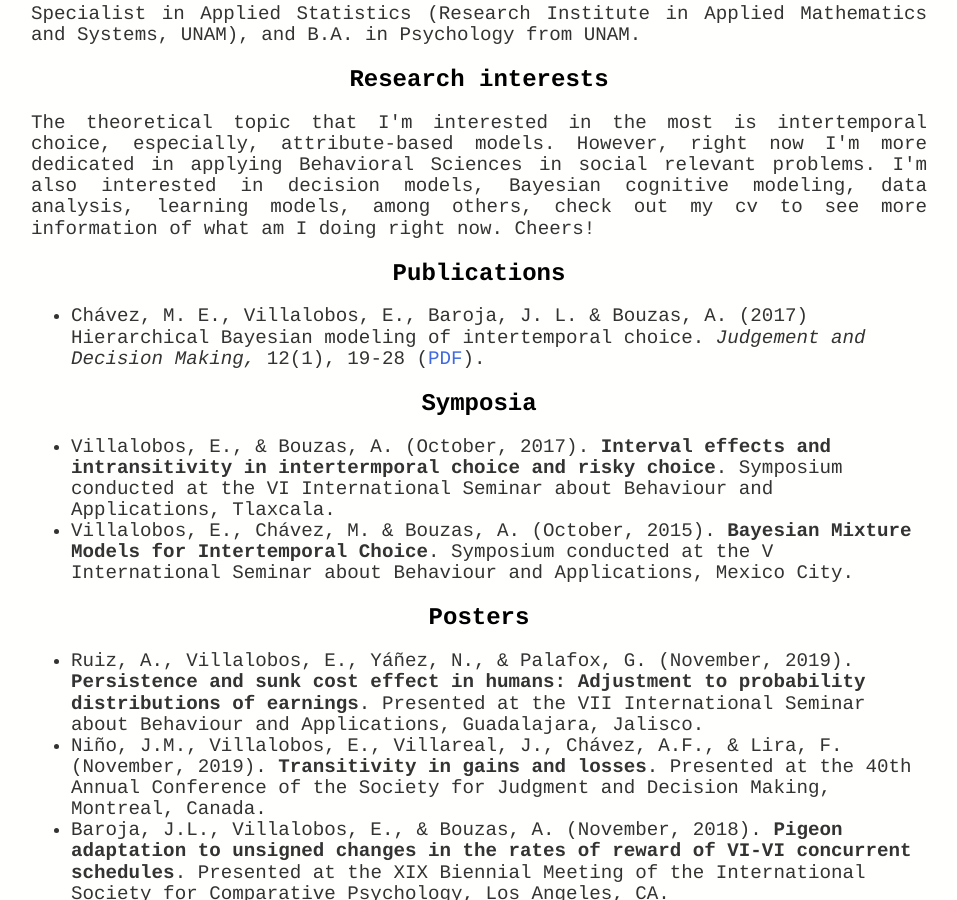
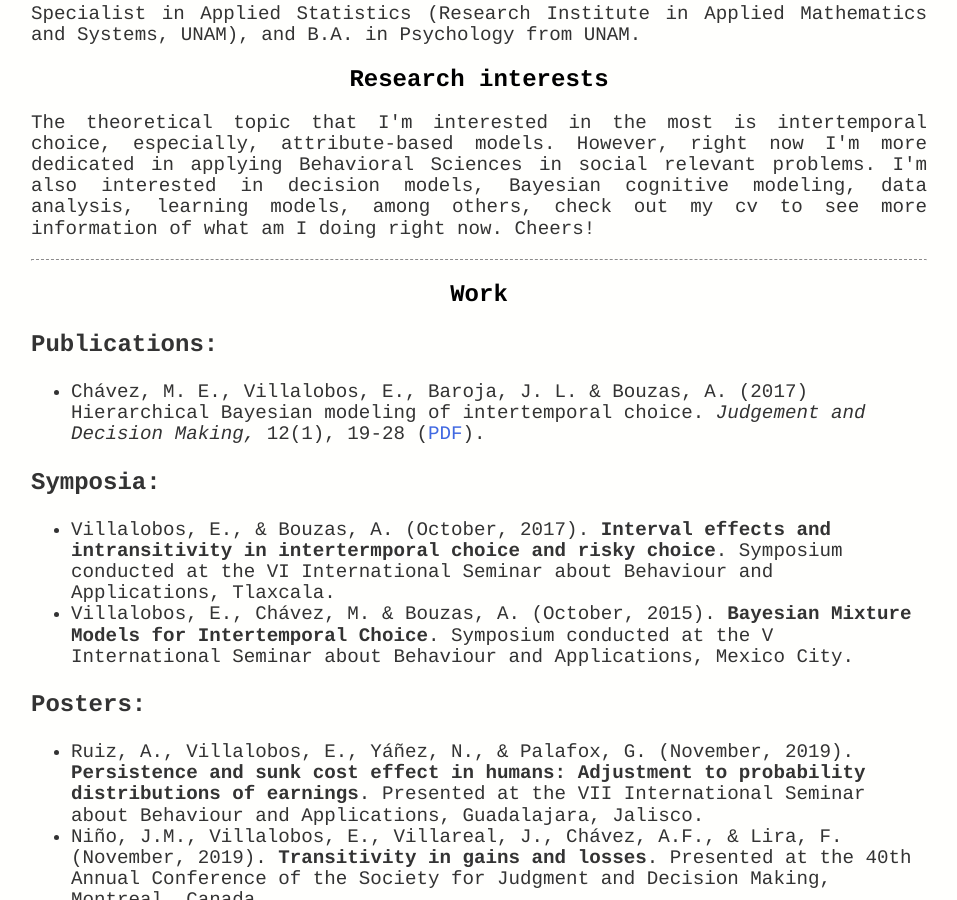
Before and after one commit to BouzasLab25/bouzaslab25.github.io, a Jekyll site: the page built from people/elena.html, in a window 1280 px wide and 900 px high, scrolled down 938 px. Shown: the whole window, without its empty margins (161-1118 px from the left). Built offline with Jekyll 4.4.1, drawn with Linux system fonts in a browser that asks for light colours.

Commit message:
Update elena.html

```diff
--- a/people/elena.html
+++ b/people/elena.html
@@ -27,18 +27,21 @@
  <h2>Research interests</h2>
  <p class='text'>The theoretical topic that I'm interested in the most is intertemporal choice, especially, attribute-based models. However, right now I'm more dedicated in applying Behavioral Sciences in social relevant problems. I'm also interested in decision models, Bayesian cognitive modeling, data analysis, learning models, among others, check out my cv to see more information of what am I doing right now. Cheers! </p>
 
- <h2>Publications</h2>
- <ul>
+<hr class='style9'>
+<h2>Work</h2>
+
+<p style="text-align:justify"><b>Publications:</b></p>
+  <ul>
    <li class='ho' >Chávez, M. E., Villalobos, E., Baroja, J. L. & Bouzas, A. (2017) Hierarchical Bayesian modeling of intertemporal choice.<i> Judgement and Decision Making,</i> 12(1), 19-28 (<a class='link' href="http://journal.sjdm.org/16/16906/jdm16906.pdf">PDF</a>). </li>
  </ul>
 
- <h2>Symposia</h2>
+<p style="text-align:justify"><b>Symposia:</b></p>
  <ul>
   	<li class='ho' >Villalobos, E., & Bouzas, A.  (October, 2017). <b>Interval effects and intransitivity in intertermporal choice and risky choice</b>. Symposium conducted at the VI International Seminar about Behaviour and Applications, Tlaxcala.</li>
 	<li class='ho' >Villalobos, E., Chávez, M. & Bouzas, A.  (October, 2015). <b>Bayesian Mixture Models for Intertemporal Choice</b>. Symposium conducted at the V International Seminar about Behaviour and Applications, Mexico City.</li>
  </ul>
 
- <h2>Posters</h2>
+<p style="text-align:justify"><b>Posters:</b></p>
  <ul>
    	 <li class='ho' >Ruiz, A., Villalobos, E., Yáñez, N., & Palafox, G. (November, 2019). <b>Persistence and sunk cost effect in humans: Adjustment to probability distributions of earnings</b>. Presented at the VII International Seminar about Behaviour and Applications, Guadalajara, Jalisco.</li>
 	 <li class='ho' >Niño, J.M., Villalobos, E., Villareal, J., Chávez, A.F., & Lira, F. (November, 2019). <b>Transitivity in gains and losses</b>. Presented at the 40th Annual Conference of the Society for Judgment and Decision Making, Montreal, Canada.</li>
```
